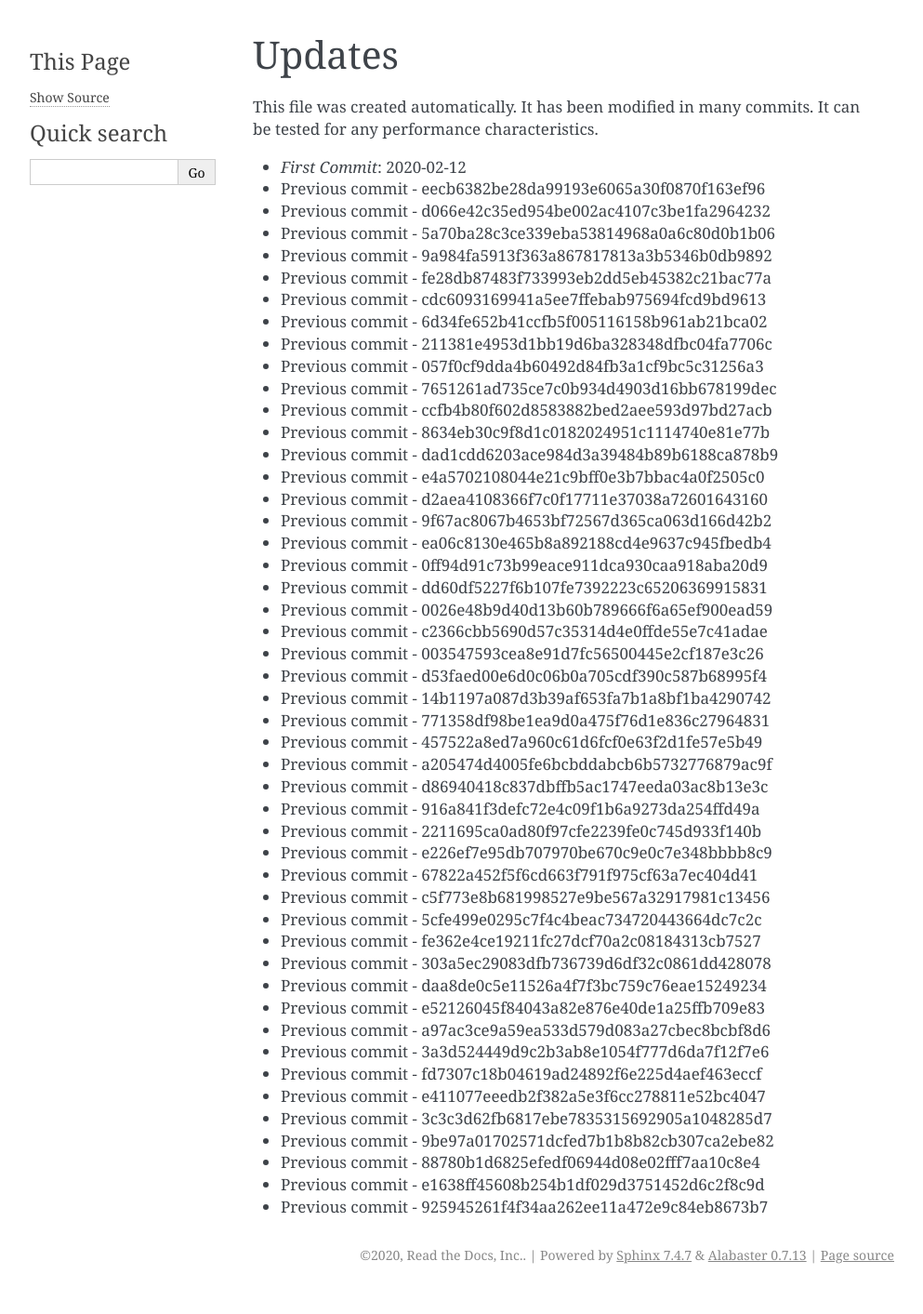
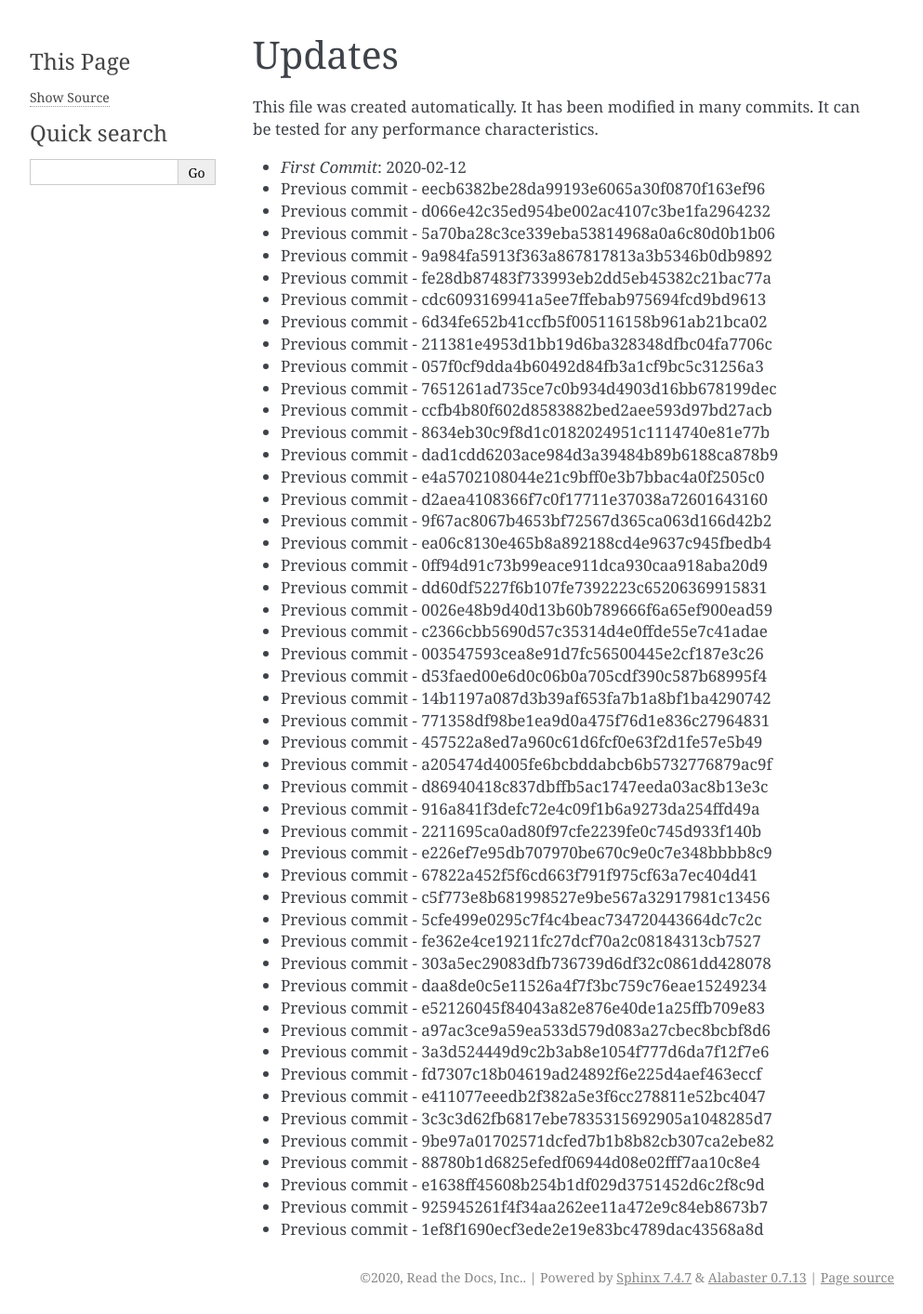
Before and after one commit to readthedocs/rtd-git-stresstest, a Sphinx documentation site: the page built from docs/updates.rst, in a window 1280 px wide. Shown: the whole page at 93% size, without its empty margins (148-1141 px from the left). Built offline with Sphinx 7.4.7, drawn with Linux system fonts in a browser that asks for light colours; before the commit the page ends 1389 px from its top, so only the background shows below that.

Commit message:
Generating commit from previous: 1ef8f1690ecf3ede2e19e83bc4789dac43568a8d

```diff
--- a/docs/updates.rst
+++ b/docs/updates.rst
@@ -53,3 +53,4 @@ It can be tested for any performance characteristics.
 * Previous commit - 88780b1d6825efedf06944d08e02fff7aa10c8e4
 * Previous commit - e1638ff45608b254b1df029d3751452d6c2f8c9d
 * Previous commit - 925945261f4f34aa262ee11a472e9c84eb8673b7
+* Previous commit - 1ef8f1690ecf3ede2e19e83bc4789dac43568a8d
```
